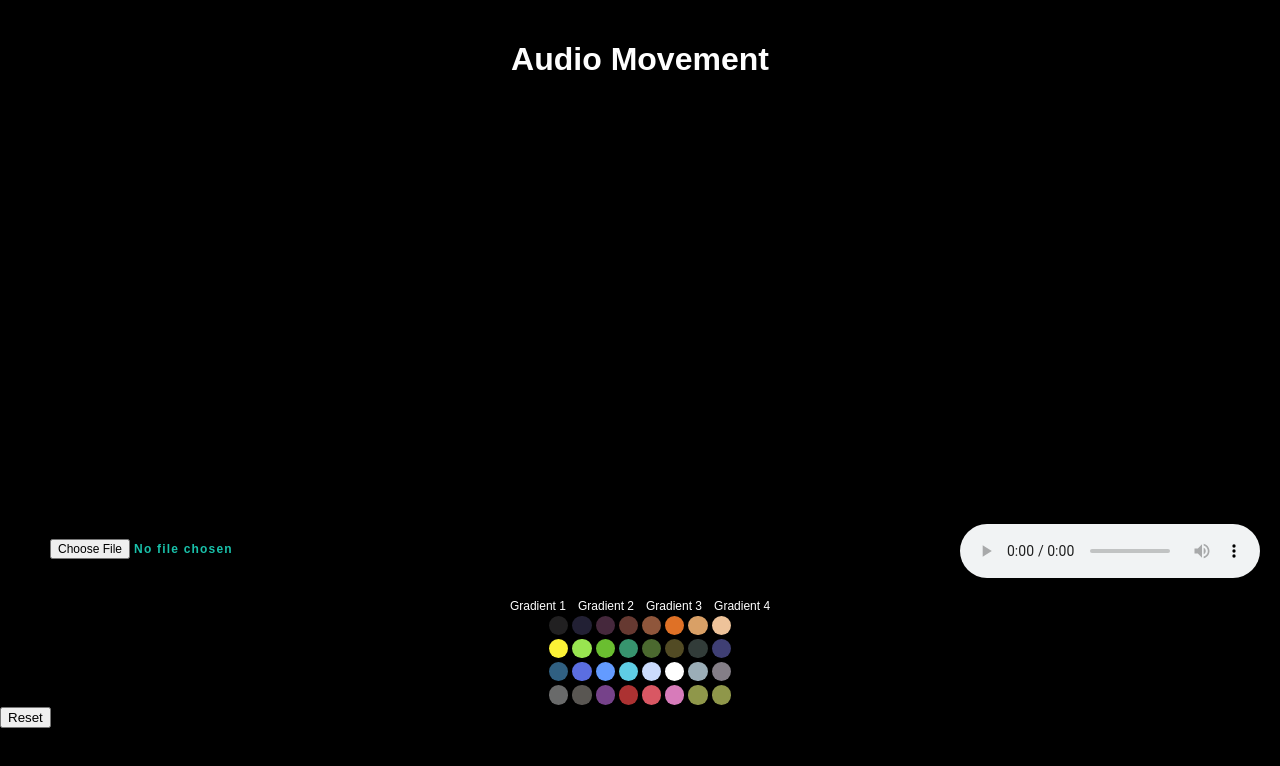
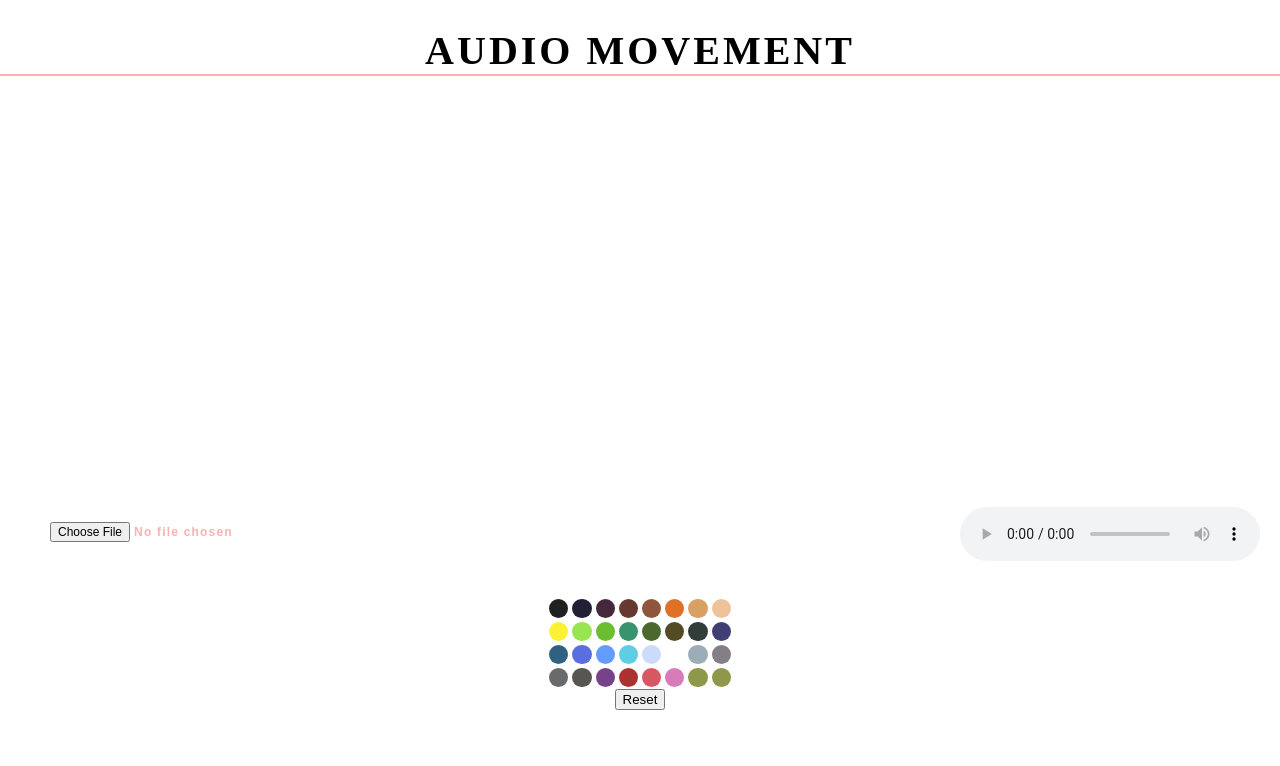
Before and after one commit to kchu93/audio-movement, a website built with webpack: page index.html in a window 1280 px wide. Built offline with nearby package versions, Linux system fonts and the light colour scheme; a web font is replaced by a local one.

Commit message:
Add default color palette + fonts

```diff
--- a/css/am.css
+++ b/css/am.css
@@ -1,19 +1,19 @@
 html, body {
   margin: 0;
-  font-family: arial, "Microsoft YaHei";
-  background: black;
-  color: #FEFEFE;
+  font-family: "Raleway";
+  font-weight: bold;
+  letter-spacing: 3px;
+  font-size: 20px;
+  background: white;
   display:flex;
   justify-content: center;
+  text-align: center;
 }
 
-#content {
-  background: black;
-}
-h1 {
-  display: flex;
-  justify-content: center;
-  padding: 20px;
+
+.audio-movement-header {
+  border-bottom: 2px solid #feb0b0;
+  color: black;
 }
 
 canvas {
@@ -41,7 +41,7 @@ canvas {
 
   letter-spacing: 0.1em;
   font-weight: bold;
-  color: #19c1aa;
+  color: #feb0b0;
   display: block;
   cursor: pointer;
   transition: transform .3s;
--- a/index.html
+++ b/index.html
@@ -1,9 +1,10 @@
 <div class="content">
   <link rel="stylesheet" href="./css/am.css">
   <link rel="stylesheet" href="./css/color.css">
+  <link href="https://fonts.googleapis.com/css?family=Raleway+Dots" rel="stylesheet">
 
-    <div>
-      <h1 class="audio-movement-header">Audio Movement</h1>
+    <div class="header-container">
+      <h1 class="audio-movement-header">AUDIO MOVEMENT</h1>
       <p>
         <span id="filename"><span>
       </p>
--- a/js/audio_movement.js
+++ b/js/audio_movement.js
@@ -45,18 +45,18 @@ window.onload = function() {
     analyser.getByteFrequencyData(dataArray);
 
     canvasCtx.clearRect(0,0,WIDTH,HEIGHT);
-    canvasCtx.fillStyle = "black";
+    canvasCtx.fillStyle = "white";
     canvasCtx.fillRect(x, x, WIDTH, HEIGHT);
 
     for (let i = 0; i < bufferLength; i ++) {
-      barHeight = dataArray[i];
+      barHeight = dataArray[i] * 1.2;
 
 
-      let gradient = canvasCtx.createLinearGradient(0, 0, 3000, 0);
+      let gradient = canvasCtx.createLinearGradient(0, 0, 0, 2000);
       gradient.addColorStop(0, COLORS.color1);
-      gradient.addColorStop(0.23, COLORS.color2);
-      gradient.addColorStop(0.35, COLORS.color3);
-      gradient.addColorStop(0.6, COLORS.color4);
+      gradient.addColorStop(0.25, COLORS.color2);
+      gradient.addColorStop(0.5, COLORS.color3);
+      gradient.addColorStop(0.3, COLORS.color4);
 
 
 
@@ -65,7 +65,7 @@ window.onload = function() {
       canvasCtx.imageSmoothingEnabled = false;
 
 
-      x += barWidth;
+      x += barWidth + 8;
     }
   }
   audio.play();
--- a/js/color_controller.js
+++ b/js/color_controller.js
@@ -42,10 +42,10 @@ let currentGradient = document.getElementById(`gradient${gradientnum}`);
 
 
 export const COLORS = {
-  color1: "grey",
-  color2: "grey",
-  color3: "grey",
-  color4: "grey"
+  color1: "#FEF7F7",
+  color2: "#FEDBDB",
+  color3: "#FEB7B7",
+  color4: "#FEF7F7"
 };
 
 let colorreset = document.getElementById("colorreset");
@@ -90,10 +90,10 @@ let gradient4 = document.getElementById("gradient4");
 
 colorreset.addEventListener("click", function(){
   currentGradient.classList.remove("selected");
-  COLORS.color1 = "grey";
-  COLORS.color2 = "grey";
-  COLORS.color3 = "grey";
-  COLORS.color4 = "grey";
+  COLORS.color1 = "#FEF7F7";
+  COLORS.color2 = "#FEDBDB";
+  COLORS.color3 = "#FEB7B7";
+  COLORS.color4 = "#FEF7F7";
 });
 
 gradient1.addEventListener("click", function(){
```
Also changed, not shown: bundle.js (+15 -15 lines), 1 other file.
